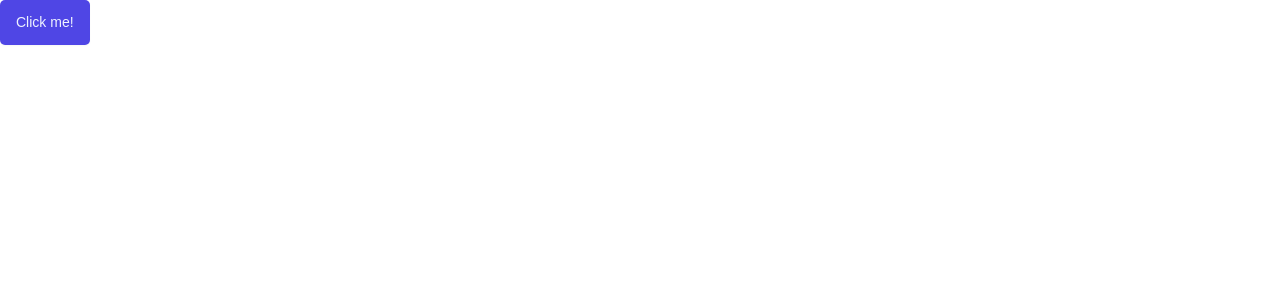
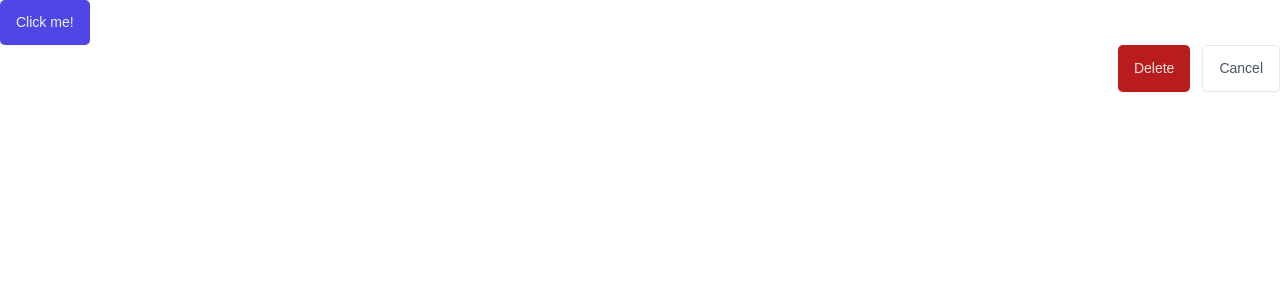
Before and after one commit to atenajoon/mini-features, a React (Vite) app: page / in a window 1280 px wide. Shown: the top 300 px of the page. Built offline with nearby package versions, Linux system fonts and the light colour scheme.

Commit message:
ButtonGroup created with its stories file

```diff
--- a/src/App.jsx
+++ b/src/App.jsx
@@ -1,13 +1,20 @@
 import GlobalStyles from './styles/GlobalStyles';
 import Button from './ui/Button/Button';
+import ButtonGroup from './ui/ButtonGroup/ButtonGroup';
 
 function App() {
   return (
     <>
       <GlobalStyles />
-      <Button variant="primary" onClick={() => console.log('clicked')}>
-        Click me!
-      </Button>
+      <Button onClick={() => console.log('clicked')}>Click me!</Button>
+      <ButtonGroup>
+        <Button variation="danger" onClick={() => console.log('deleted')}>
+          Delete
+        </Button>
+        <Button variation="secondary" onClick={() => console.log('canceled')}>
+          Cancel
+        </Button>
+      </ButtonGroup>
     </>
   );
 }
--- /dev/null
+++ b/src/ui/ButtonGroup/ButtonGroup.jsx
@@ -0,0 +1,9 @@
+import styled from 'styled-components';
+
+const ButtonGroup = styled.div`
+  display: flex;
+  gap: 1.2rem;
+  justify-content: flex-end;
+`;
+
+export default ButtonGroup;
```
Also changed, not shown: 1 other file (tests, documents, lock files or other folders).
